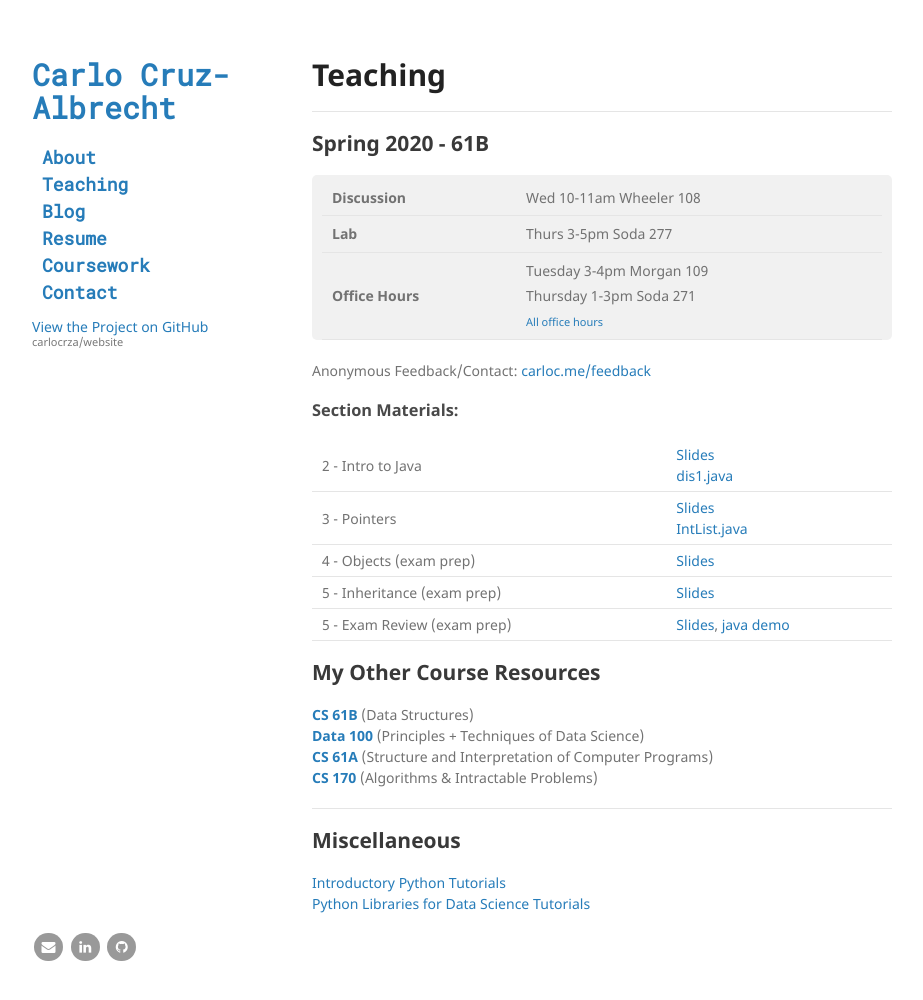
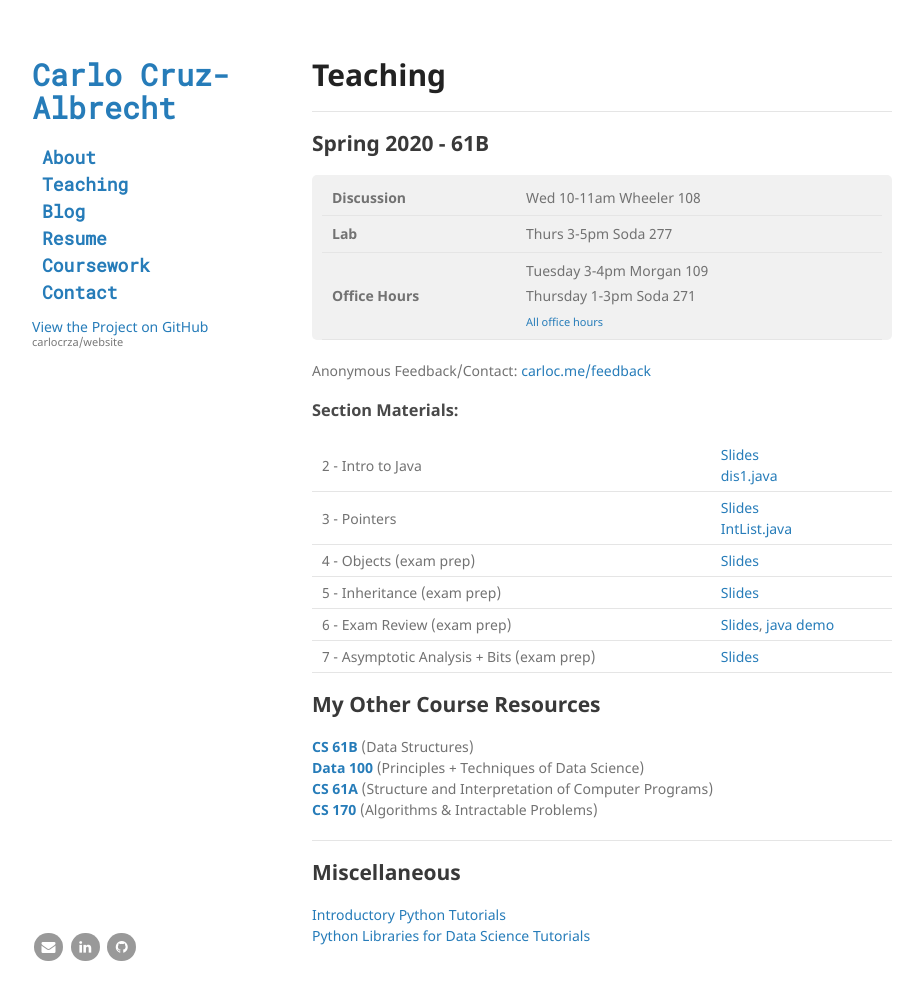
Before and after one commit to carlocrza/website, a Jekyll site: the page built from teaching.md, in a window 1280 px wide and 1016 px high. Shown: the top 1000 px of the window, without its empty margins (178-1101 px from the left). Built offline with Jekyll 4.4.1, drawn with Linux system fonts in a browser that asks for light colours.

Commit message:
slides dis 7

```diff
--- a/teaching.md
+++ b/teaching.md
@@ -29,7 +29,9 @@ Anonymous Feedback/Contact: [carloc.me/feedback](http://carloc.me/feedback.html)
 |      3 - Pointers      |      [Slides](https://docs.google.com/presentation/d/1vMhs9htHpCd4Du-IqC4mUsH4yZ05dS5XTNS8ZGwAFx8/edit?usp=sharing) <br> [IntList.java](/materials/IntList.java)       |
 |      4 - Objects (exam prep)      |      [Slides](https://docs.google.com/presentation/d/1NWluekE7Yp_LxQMPmg0u6FGg_SsDAdCNJFOwew9XOGw/edit?usp=sharing) |
 |      5 - Inheritance (exam prep)      |      [Slides](https://docs.google.com/presentation/d/14voC3z2YAJ4MwJzifQ7DZOB4aESMouuevfan0-u33ZY/edit?usp=sharing) |
-|      5 - Exam Review (exam prep)      |      [Slides](https://docs.google.com/presentation/d/1o1PNx3MGgkSuvMaym_JR-3wK6xWhBxXO2U8G-81yvQ8/edit?usp=sharingg), [java demo](/materials/sp20dis6javademo.zip) |
+|      6 - Exam Review (exam prep)      |      [Slides](https://docs.google.com/presentation/d/1o1PNx3MGgkSuvMaym_JR-3wK6xWhBxXO2U8G-81yvQ8/edit?usp=sharingg), [java demo](/materials/sp20dis6javademo.zip) |
+|      7 - Asymptotic Analysis + Bits (exam prep)      |      [Slides](https://docs.google.com/presentation/d/18rq4atXnDb8ynLblAQhGwRl1_L_4A_tjjg9dQhCXeZk/edit?usp=sharing) |
+
 
 ## My Other Course Resources
 **[CS 61B](/61b)** (Data Structures)
```
